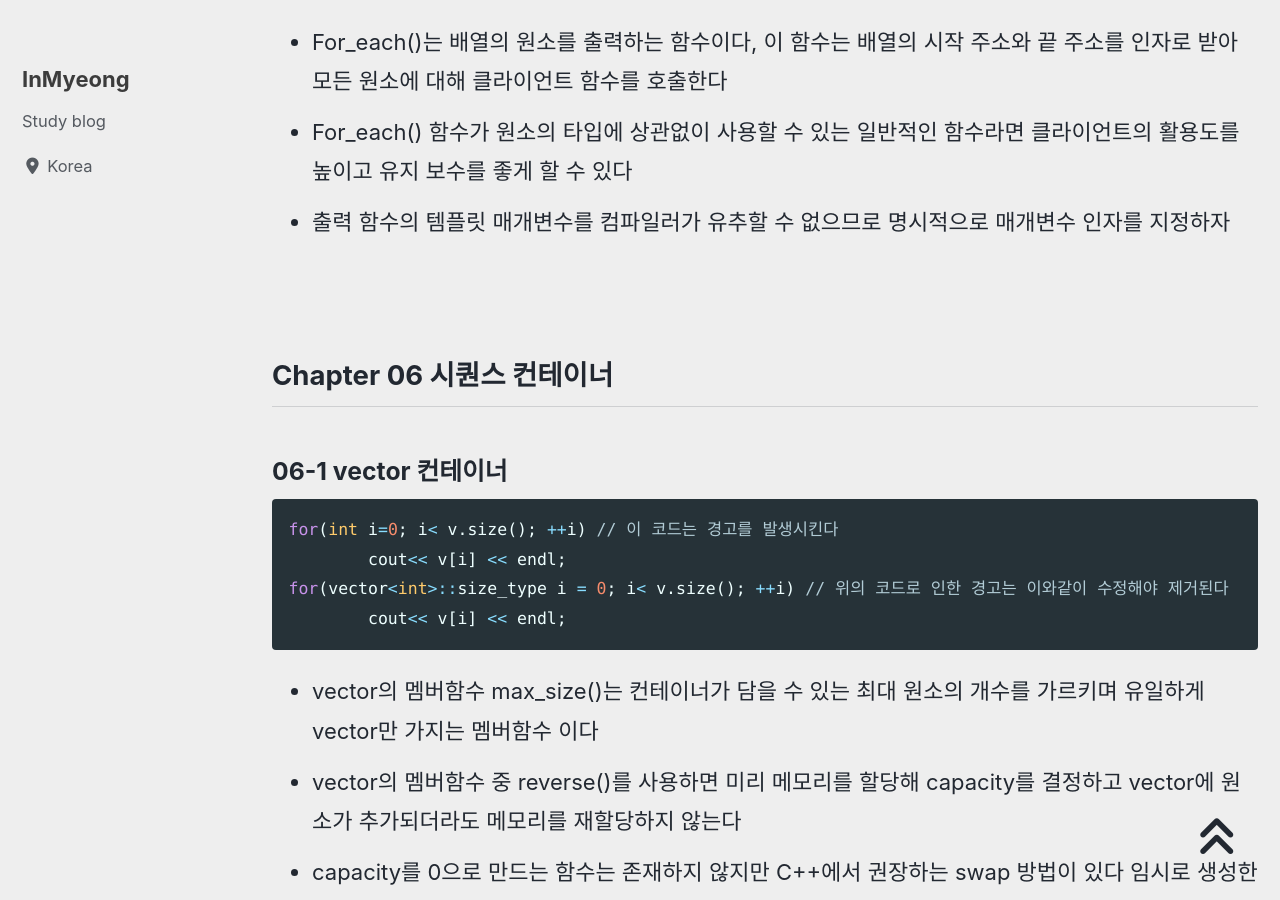
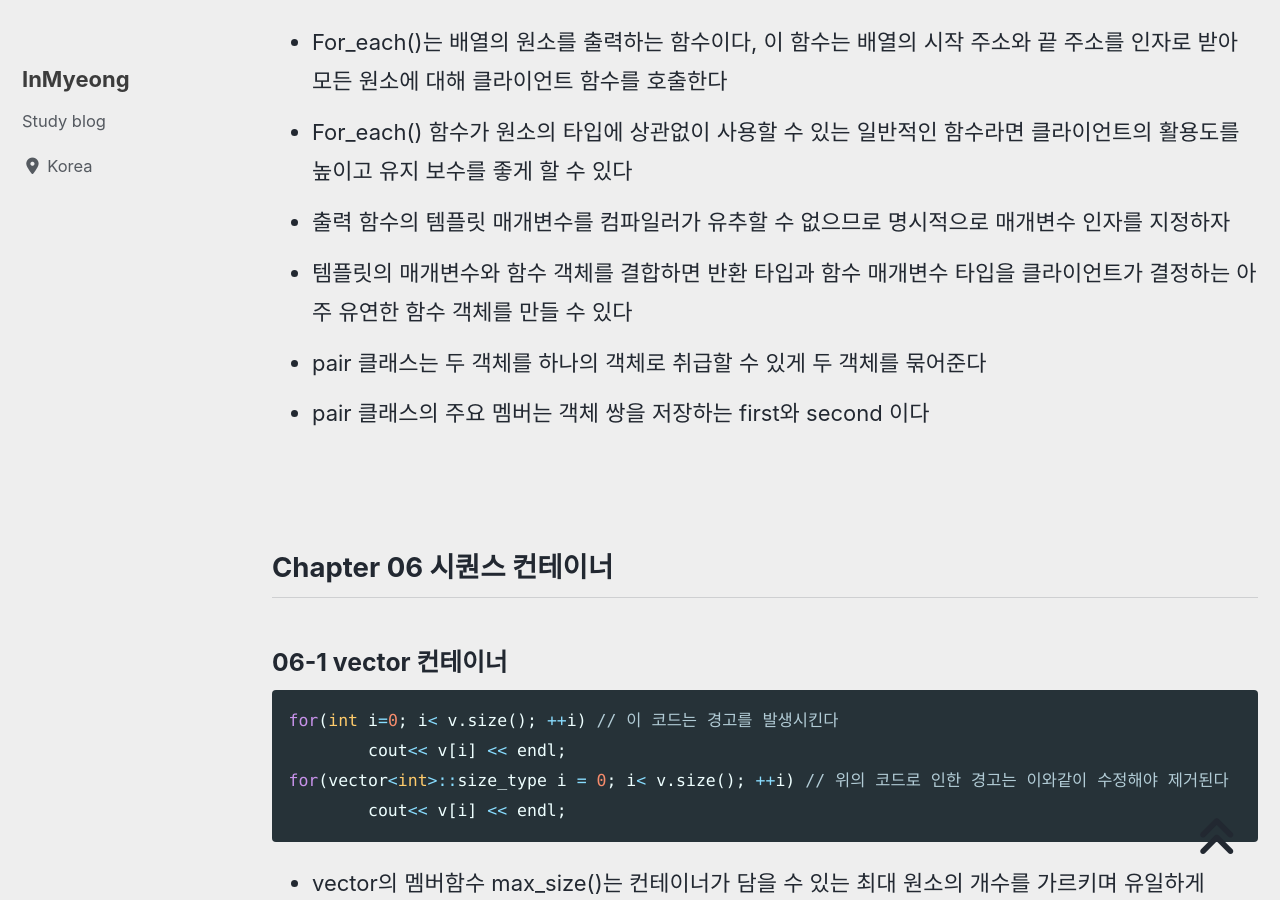
Before and after one commit to devMyeong/devMyeong.github.io, a Jekyll site: the page built from _posts/stl/2021-08-12-cpp-stl.md, in a window 1280 px wide and 900 px high, scrolled down 6860 px. Built offline with Jekyll 4.4.1, drawn with Linux system fonts in a browser that asks for light colours; cached includes are drawn as plain includes; nearby versions of some CDN libraries; some web fonts are replaced; comment, search, counter and statistics services are not loaded.

Commit message:
update stl chapter 04-3

```diff
--- a/_posts/stl/2021-08-12-cpp-stl.md
+++ b/_posts/stl/2021-08-12-cpp-stl.md
@@ -118,6 +118,9 @@ last_modified_at: 2021-08-24
 - For_each()는 배열의 원소를 출력하는 함수이다, 이 함수는 배열의 시작 주소와 끝 주소를 인자로 받아 모든 원소에 대해 클라이언트 함수를 호출한다
 - For_each() 함수가 원소의 타입에 상관없이 사용할 수 있는 일반적인 함수라면 클라이언트의 활용도를 높이고 유지 보수를 좋게 할 수 있다
 - 출력 함수의 템플릿 매개변수를 컴파일러가 유추할 수 없으므로 명시적으로 매개변수 인자를 지정하자
+- 템플릿의 매개변수와 함수 객체를 결합하면 반환 타입과 함수 매개변수 타입을 클라이언트가 결정하는 아주 유연한 함수 객체를 만들 수 있다
+- pair 클래스는 두 객체를 하나의 객체로 취급할 수 있게 두 객체를 묶어준다
+- pair 클래스의 주요 멤버는 객체 쌍을 저장하는 first와 second 이다
 
 <br>
 
```
